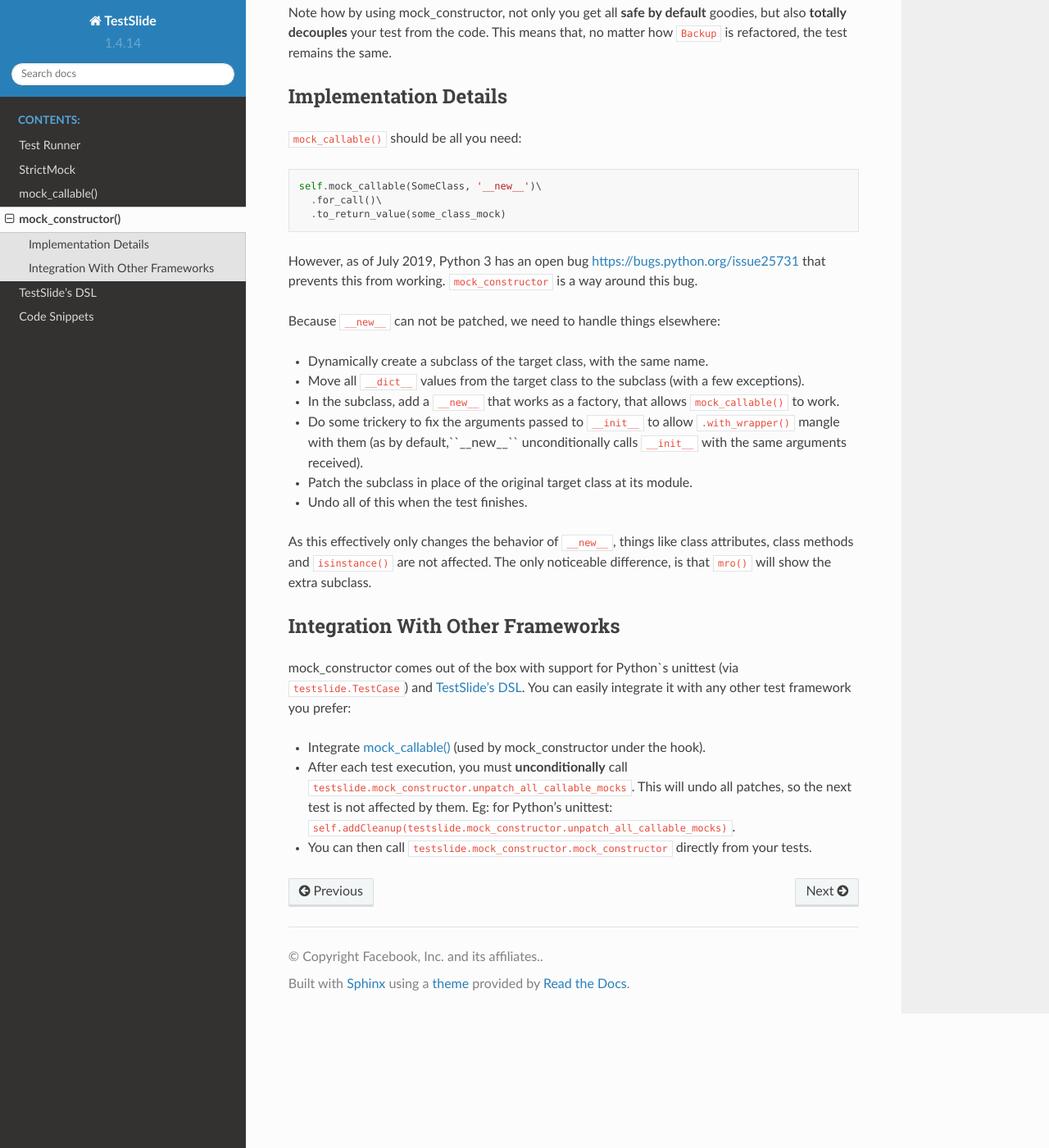
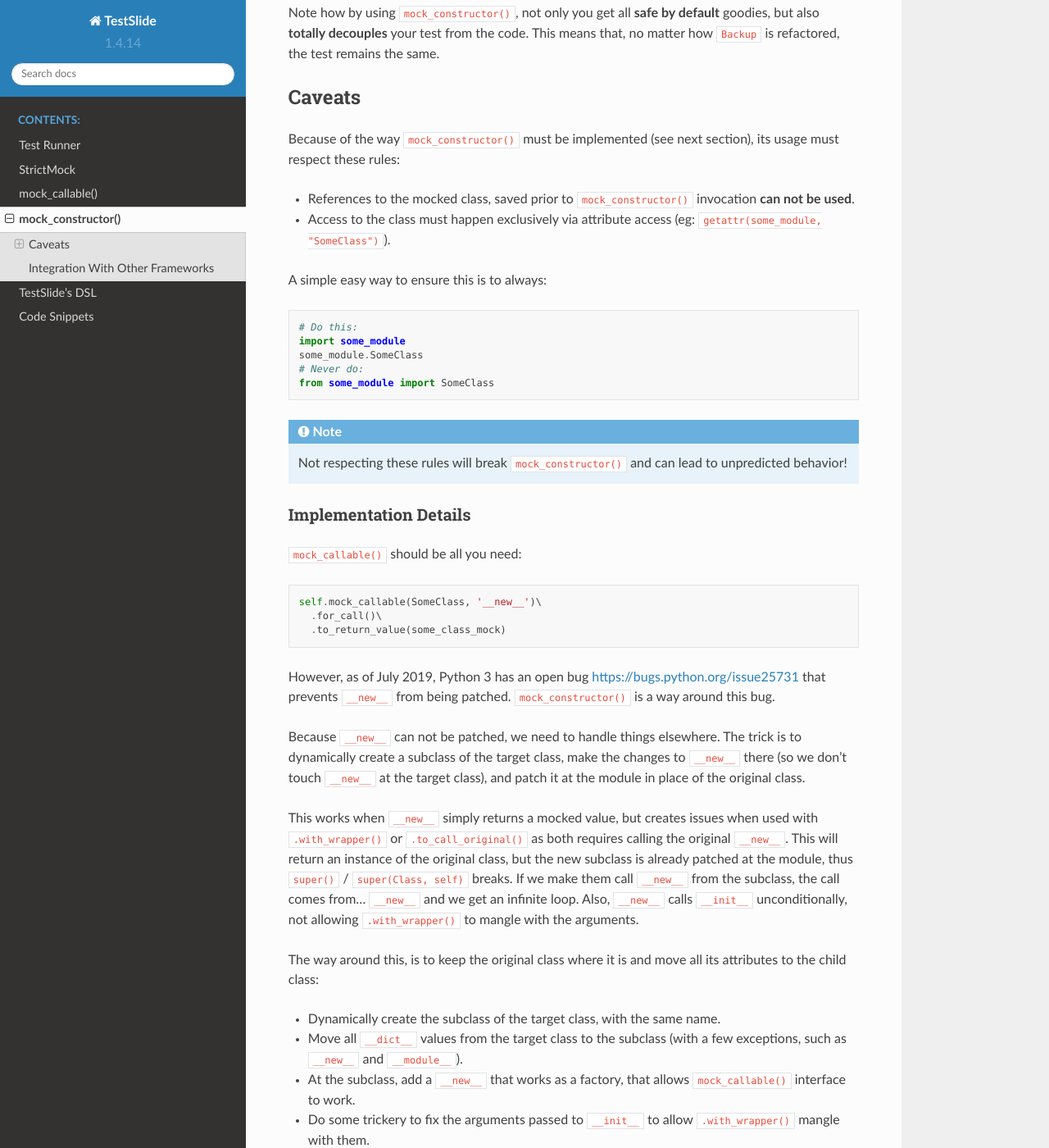
Before and after one commit to facebook/TestSlide, a Sphinx documentation site: the page built from docs/mock_constructor/index.rst, in a window 1280 px wide and 1400 px high, scrolled down 1137 px. Shown: the whole window at 82% size. Built offline with Sphinx 7.4.7 and the Read the Docs theme 2.0.0, drawn with Linux system fonts in a browser that asks for light colours; some of the changed text lies outside the part shown.

Commit message:
Improve docs

```diff
--- a/docs/mock_constructor/index.rst
+++ b/docs/mock_constructor/index.rst
@@ -48,12 +48,34 @@ The question now is: how to put ``self.storage_mock`` inside ``Backup.__init__``
         .and_assert_called_once()
       Backup().delete('/file/to/delete')
 
-mock_constructor makes ``storage.Client(timeout=60)`` return ``self.storage_mock``. It is similar to :doc:`../mock_callable/index`, accepting the same call, behavior and assertion definitions. Similarly, it will also fail if ``storage.Client()`` (missing timeout) is called.
+``mock_constructor()`` makes ``storage.Client(timeout=60)`` return ``self.storage_mock``. It is similar to :doc:`../mock_callable/index`, accepting the same call, behavior and assertion definitions. Similarly, it will also fail if ``storage.Client()`` (missing timeout) is called.
 
-Note how by using mock_constructor, not only you get all **safe by default** goodies, but also **totally decouples** your test from the code. This means that, no matter how ``Backup`` is refactored, the test remains the same.
+Note how by using ``mock_constructor()``, not only you get all **safe by default** goodies, but also **totally decouples** your test from the code. This means that, no matter how ``Backup`` is refactored, the test remains the same.
+
+Caveats
+-------
+
+Because of the way ``mock_constructor()`` must be implemented (see next section), its usage must respect these rules:
+
+- References to the mocked class, saved prior to ``mock_constructor()`` invocation **can not be used**.
+- Access to the class must happen exclusively via attribute access (eg: ``getattr(some_module, "SomeClass")``).
+
+A simple easy way to ensure this is to always:
+
+.. code-block:: python
+
+  # Do this:
+  import some_module
+  some_module.SomeClass
+  # Never do:
+  from some_module import SomeClass
+
+.. note::
+
+  Not respecting these rules will break ``mock_constructor()`` and can lead to unpredicted behavior!
 
 Implementation Details
-----------------------
+^^^^^^^^^^^^^^^^^^^^^^
 
 ``mock_callable()`` should be all you need:
 
@@ -63,18 +85,22 @@ Implementation Details
     .for_call()\
     .to_return_value(some_class_mock)
 
-However, as of July 2019, Python 3 has an open bug https://bugs.python.org/issue25731 that prevents this from working. ``mock_constructor`` is a way around this bug.
+However, as of July 2019, Python 3 has an open bug https://bugs.python.org/issue25731 that prevents ``__new__`` from being patched. ``mock_constructor()`` is a way around this bug.
 
-Because ``__new__`` can not be patched, we need to handle things elsewhere:
+Because ``__new__`` can not be patched, we need to handle things elsewhere. The trick is to dynamically create a subclass of the target class, make the changes to ``__new__`` there (so we don't touch ``__new__`` at the target class), and patch it at the module in place of the original class.
 
-* Dynamically create a subclass of the target class, with the same name.
-* Move all ``__dict__`` values from the target class to the subclass (with a few exceptions).
-* In the subclass, add a ``__new__`` that works as a factory, that allows ``mock_callable()`` to work.
-* Do some trickery to fix the arguments passed to ``__init__`` to allow ``.with_wrapper()`` mangle with them (as by default,``__new__`` unconditionally calls ``__init__`` with the same arguments received).
+This works when ``__new__`` simply returns a mocked value, but creates issues when used with ``.with_wrapper()`` or ``.to_call_original()`` as both requires calling the original ``__new__``. This will return an instance of the original class, but the new subclass is already patched at the module, thus ``super()`` / ``super(Class, self)`` breaks. If we make them call ``__new__`` from the subclass, the call comes from... ``__new__`` and we get an infinite loop. Also, ``__new__`` calls ``__init__`` unconditionally, not allowing ``.with_wrapper()`` to mangle with the arguments.
+
+The way around this, is to keep the original class where it is and move all its attributes to the child class:
+
+* Dynamically create the subclass of the target class, with the same name.
+* Move all ``__dict__`` values from the target class to the subclass (with a few exceptions, such as ``__new__`` and ``__module__``).
+* At the subclass, add a ``__new__`` that works as a factory, that allows ``mock_callable()`` interface to work.
+* Do some trickery to fix the arguments passed to ``__init__`` to allow ``.with_wrapper()`` mangle with them.
 * Patch the subclass in place of the original target class at its module.
 * Undo all of this when the test finishes.
 
-As this effectively only changes the behavior of ``__new__``, things like class attributes, class methods and ``isinstance()`` are not affected. The only noticeable difference, is that ``mro()`` will show the extra subclass.
+This essentially creates a "copy" of the class, at the subclass, but with ``__new__`` implementing the behavior required. All things such as class attributes/methods and ``isinstance()`` are not affected. The only noticeable difference, is that ``mro()`` will show the extra subclass.
 
 Integration With Other Frameworks
 ---------------------------------
```
